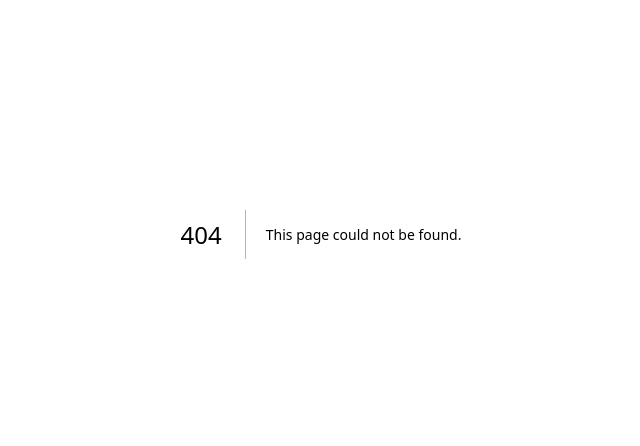
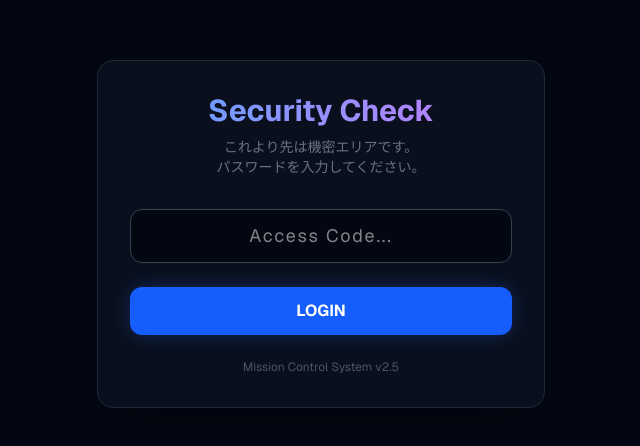
Before and after one commit to hirowood/my-portfolio, a Next.js app: page /login in a window 1280 px wide. Before the commit this address had no page. Shown: the part 166-612 px from the top of the page, without its empty margins (319-959 px from the left). Built offline with nearby package versions, Linux system fonts and the light colour scheme.

Commit message:
feat: NextAuthによるパスワード認証機能の追加

```diff
--- a/package.json
+++ b/package.json
@@ -16,6 +16,7 @@
     "@supabase/supabase-js": "^2.93.3",
     "@types/three": "^0.182.0",
     "next": "16.1.6",
+    "next-auth": "^4.24.13",
     "react": "19.2.3",
     "react-dom": "19.2.3",
     "three": "^0.182.0"
--- /dev/null
+++ b/src/app/api/auth/[...nextauth]/route.ts
@@ -0,0 +1,27 @@
+import NextAuth from "next-auth";
+import CredentialsProvider from "next-auth/providers/credentials";
+
+const handler = NextAuth({
+  providers: [
+    CredentialsProvider({
+      name: "Password",
+      credentials: {
+        password: { label: "Password", type: "password" },
+      },
+      async authorize(credentials) {
+        // 環境変数のパスワードと一致するかチェック
+        if (credentials?.password === process.env.ADMIN_PASSWORD) {
+          // ログイン成功時に返すユーザー情報
+          return { id: "1", name: "Commander", email: "admin@example.com" };
+        }
+        // 失敗
+        return null;
+      },
+    }),
+  ],
+  pages: {
+    signIn: '/login', // 独自のログインページ（後で作ります）
+  },
+});
+
+export { handler as GET, handler as POST };
--- /dev/null
+++ b/src/app/login/page.tsx
@@ -0,0 +1,72 @@
+'use client';
+
+import { useState } from 'react';
+import { signIn } from 'next-auth/react';
+import { useRouter } from 'next/navigation';
+
+export default function LoginPage() {
+  const [password, setPassword] = useState('');
+  const [error, setError] = useState('');
+  const router = useRouter();
+
+  const handleSubmit = async (e: React.FormEvent) => {
+    e.preventDefault();
+
+    const result = await signIn('credentials', {
+      password: password,
+      redirect: false,
+    });
+
+    if (result?.error) {
+      setError('パスワードが違います');
+    } else {
+      router.push('/mission'); // 成功したらMissionページへ
+      router.refresh();
+    }
+  };
+
+  return (
+    <div className="flex min-h-screen flex-col items-center justify-center bg-gray-950 text-white font-sans p-6">
+      <div className="w-full max-w-md bg-gray-900/50 border border-gray-800 p-8 rounded-2xl backdrop-blur-sm shadow-2xl">
+
+        <div className="text-center mb-8">
+          <h1 className="text-3xl font-bold bg-gradient-to-r from-blue-400 to-purple-400 text-transparent bg-clip-text">
+            Security Check
+          </h1>
+          <p className="text-gray-500 text-sm mt-2">
+            これより先は機密エリアです。<br/>パスワードを入力してください。
+          </p>
+        </div>
+
+        <form onSubmit={handleSubmit} className="space-y-6">
+          <div>
+            <input
+              type="password"
+              placeholder="Access Code..."
+              className="w-full bg-gray-950 border border-gray-700 rounded-xl px-4 py-3 focus:border-blue-500 focus:outline-none transition text-center tracking-widest text-lg"
+              value={password}
+              onChange={(e) => setPassword(e.target.value)}
+            />
+          </div>
+
+          {error && (
+            <p className="text-red-400 text-sm text-center animate-pulse">
+              ⚠️ {error}
+            </p>
+          )}
+
+          <button
+            type="submit"
+            className="w-full bg-blue-600 hover:bg-blue-500 text-white font-bold py-3 rounded-xl transition shadow-[0_0_20px_rgba(37,99,235,0.3)]"
+          >
+            LOGIN
+          </button>
+        </form>
+
+        <div className="mt-6 text-center text-xs text-gray-600">
+          Mission Control System v2.5
+        </div>
+      </div>
+    </div>
+  );
+}
--- /dev/null
+++ b/src/middleware.ts
@@ -0,0 +1,6 @@
+export { default } from "next-auth/middleware";
+
+// 守りたいページを指定
+export const config = {
+  matcher: ["/mission", "/dashboard", "/todo"],
+};
```
Also changed, not shown: 1 other file (tests, documents, lock files or other folders).
